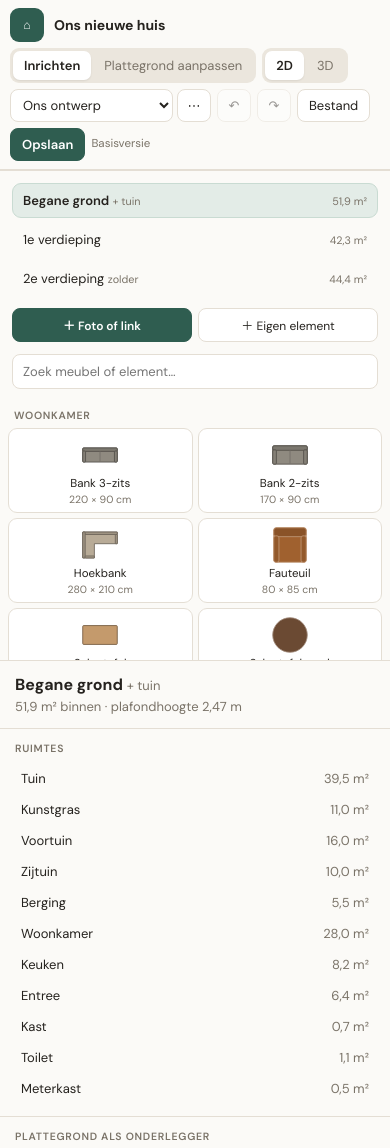
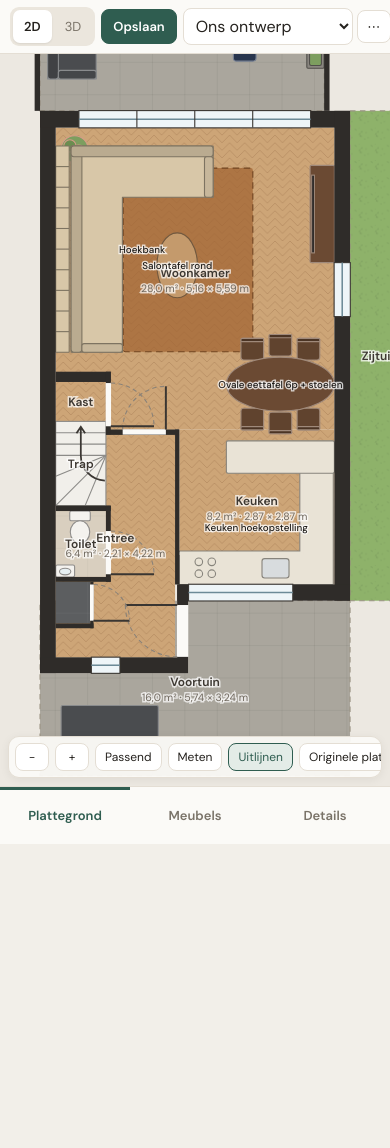
Before and after one commit to StrongKingFamous/huis, a website: page index.html in a window 390 px wide. Shown: the top 1148 px of the page. After the commit the page ends 844 px from the top, so only its background shows below. Drawn offline with Linux system fonts and the light colour scheme.

Commit message:
Telefoonindeling: plattegrond vult het scherm, tabs onderin voor meubels en details
Co-Authored-By: Claude Sonnet 5.5 <noreply@anthropic.com>
Claude-Session: https://claude.ai/code/session_01QGVAeB3xSKPCveUaxotV1W

```diff
--- a/index.html
+++ b/index.html
@@ -134,12 +134,36 @@ label.f input,label.f select,.txt{border:1px solid var(--line);border-radius:7px
 #banner[hidden]{display:none}
 .tbtabs{display:none}
 @media (max-width:980px){
-  #app{grid-template-columns:1fr;grid-template-rows:auto minmax(320px,58vh) auto;height:auto;min-height:100vh}
-  header.top{flex-wrap:wrap;padding:8px 10px;gap:6px}
-  .brand .t2{display:none}
-  aside.left,aside.right{border:0;border-top:1px solid var(--line);max-height:none}
-  #catalog{max-height:46vh}
-  #saveStatus{max-width:none}
+  html,body{overflow:hidden}
+  #app{display:block;position:relative;height:100vh;height:100dvh;overflow:hidden}
+  header.top{position:absolute;left:0;right:0;top:0;height:54px;flex-wrap:nowrap;overflow-x:auto;overflow-y:hidden;padding:0 10px;gap:6px;z-index:30;-webkit-overflow-scrolling:touch;scrollbar-width:none}
+  header.top::-webkit-scrollbar{display:none}
+  header.top>*{flex:none}
+  header.top .spacer{display:none}
+  .brand{display:none}
+  #viewSeg{order:1}#saveBtn{order:2}.variant{order:3}#undoBtn{order:4}#redoBtn{order:5}#modeSeg{order:6}#backupBtn{order:7}#hbBtn{order:8}.peers{order:9}#saveStatus{order:10}
+  .variant .menu{position:fixed;top:58px;left:10px;right:auto}
+  #saveStatus{max-width:150px}
+  .stage{position:absolute;left:0;right:0;top:54px;bottom:58px}
+  aside.left,aside.right{position:absolute;left:0;right:0;top:54px;bottom:58px;z-index:25;display:none;overflow:auto;border:0;-webkit-overflow-scrolling:touch}
+  #app[data-m="cat"] aside.left{display:flex}
+  #app[data-m="props"] aside.right{display:block}
+  #catalog{max-height:none;overflow:visible;flex:none}
+  .cgrid{grid-template-columns:repeat(3,1fr)}
+  .tbtabs{display:flex;position:absolute;left:0;right:0;bottom:0;height:58px;z-index:40;background:var(--panel);border-top:1px solid var(--line);padding-bottom:env(safe-area-inset-bottom)}
+  .tbtabs button{flex:1;border:0;background:none;font-weight:600;color:var(--muted);font-size:13px;position:relative}
+  .tbtabs button.on{color:var(--acc);box-shadow:inset 0 3px 0 var(--acc)}
+  .tbtabs i{display:none;position:absolute;top:12px;right:calc(50% - 38px);width:8px;height:8px;border-radius:50%;background:var(--warn)}
+  .tbtabs i.on{display:block}
+  .toolbar{left:8px;right:8px;bottom:8px;max-width:none;flex-wrap:nowrap;overflow-x:auto;-webkit-overflow-scrolling:touch}
+  .toolbar>*{flex:none}
+  .compass{display:none}
+  input,select,textarea{font-size:16px}
+  .seg button,.btn{padding-top:8px;padding-bottom:8px}
+  .overlay-tl{right:96px;max-width:none}
+  .notice{display:none}
+  #aiFab{top:10px;right:10px;padding:7px 12px}
+  #aiPanel{bottom:8px}
 }
 #aiFab{position:absolute;right:12px;top:12px;z-index:6;display:flex;align-items:center;gap:6px;border-radius:999px;padding:8px 14px;box-shadow:0 4px 14px rgba(0,0,0,.15)}
 #aiPanel{position:fixed;right:14px;bottom:14px;top:72px;width:min(400px,calc(100vw - 28px));background:#fff;border:1px solid var(--line);border-radius:14px;box-shadow:0 18px 50px rgba(0,0,0,.22);z-index:80;display:flex;flex-direction:column;overflow:hidden}
@@ -223,6 +247,7 @@ label.f input,label.f select,.txt{border:1px solid var(--line);border-radius:7px
     <div class="compass" id="compass"><b>↑ Tuin (west)</b><br>Straatkant (oost) ↓</div>
   </main>
   <aside class="right" id="props"></aside>
+  <nav class="tbtabs" id="mTabs"><button data-m="plan" class="on">Plattegrond</button><button data-m="cat">Meubels</button><button data-m="props">Details<i id="mDot"></i></button></nav>
   <div id="modal" hidden></div>
   <div id="toast"></div>
 </div>
@@ -918,6 +943,15 @@ props.addEventListener('click',e=>{
 });
 $('#catalog').addEventListener('click',e=>{const x=e.target.closest('[data-delcustom]');if(x){e.stopPropagation();const k=x.dataset.delcustom;const c=catDef(k);askConfirm('“'+esc(c?c.n:'')+'” uit de catalogus halen? Geplaatste exemplaren blijven staan.','Weghalen',()=>{state.custom=state.custom.filter(q=>q.k!==k);markDirty();renderCatalog();});return;}const b=e.target.closest('[data-add]');if(b)addItem(b.dataset.add);});
 $('#catSearch').addEventListener('input',renderCatalog);
+/* ---------- telefoon: tabs onderin ---------- */
+function setM(m){const a=$('#app');a.dataset.m=m;document.querySelectorAll('#mTabs button').forEach(b=>b.classList.toggle('on',b.dataset.m===m));if(m==='plan'){setTimeout(()=>{window.dispatchEvent(new Event('resize'));},30);}}
+function updateMDot(){const d=$('#mDot');if(d)d.classList.toggle('on',!!(ui.sel&&(ui.sel.type==='item'||ui.sel.type==='room'))&&$('#app').dataset.m!=='props');}
+$('#mTabs').addEventListener('click',e=>{const b=e.target.closest('[data-m]');if(b){setM(b.dataset.m);updateMDot();}});
+$('#app').dataset.m='plan';
+{const _rp=renderProps;renderProps=function(){_rp.apply(this,arguments);updateMDot();};}
+$('#catalog').addEventListener('click',e=>{if(innerWidth<=980&&e.target.closest('[data-add]'))setM('plan');});
+$('#levelTabs').addEventListener('click',e=>{if(innerWidth<=980&&e.target.closest('[data-level]'))setM('plan');});
+
 $('#btnInspo').onclick=()=>{const s=ui.sel&&ui.sel.type==='item'&&findItem(ui.sel.id);openInspo(null,s&&!isBouw(s)?s.id:null);};$('#btnCustom').onclick=openCustom;
 $('#levelTabs').addEventListener('click',e=>{const b=e.target.closest('[data-level]');if(!b)return;ui.level=+b.dataset.level;ui.sel=null;ui.measure=null;if(ui.tool==='underlay'||ui.tool==='calibrate')ui.tool=null;renderAll();if(ui.view==='2d')fitView();else reset3DCam();});
 $('#modeSeg').addEventListener('click',e=>{const b=e.target.closest('[data-mode]');if(!b)return;ui.mode=b.dataset.mode;ui.sel=null;renderAll();if(ui.mode==='plan')toast('Plattegrond aanpassen: sleep ruimtes, muren, deuren en ramen. Meubels staan even op de achtergrond.',3800);});
```
